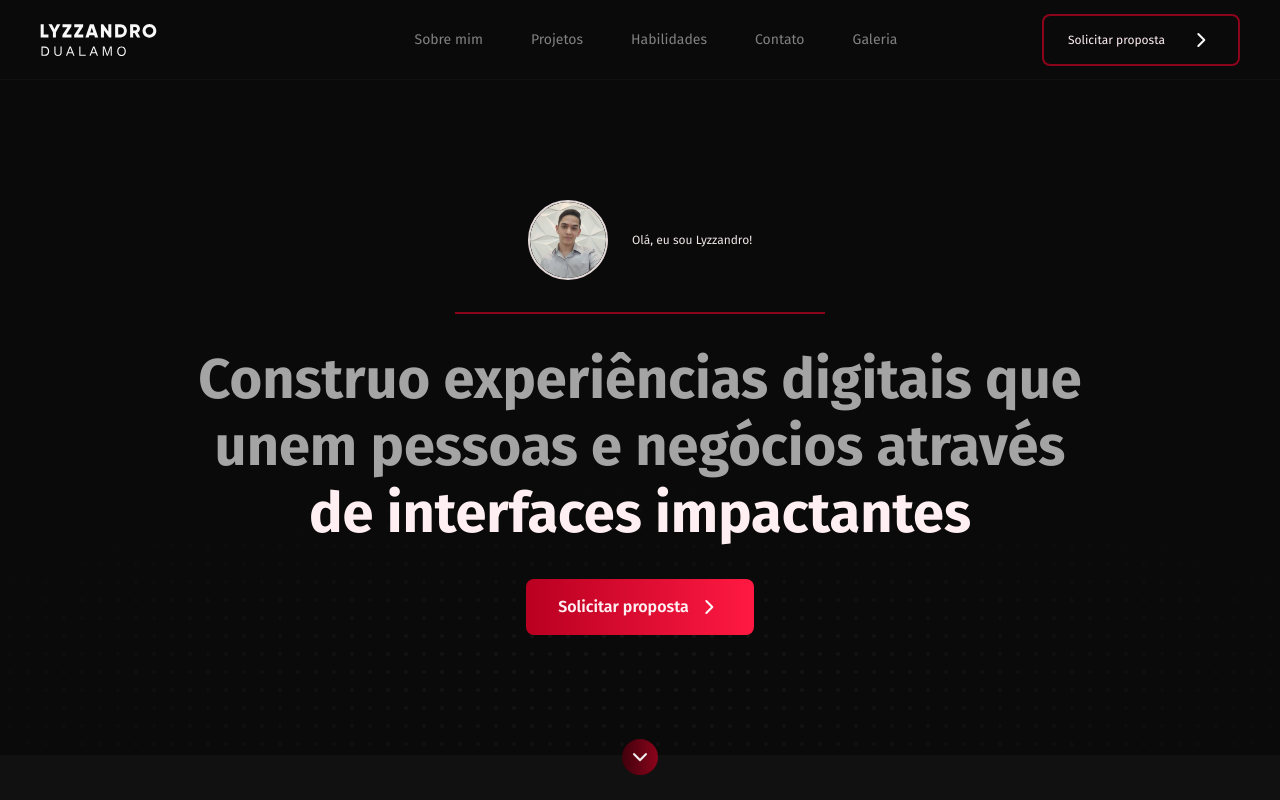
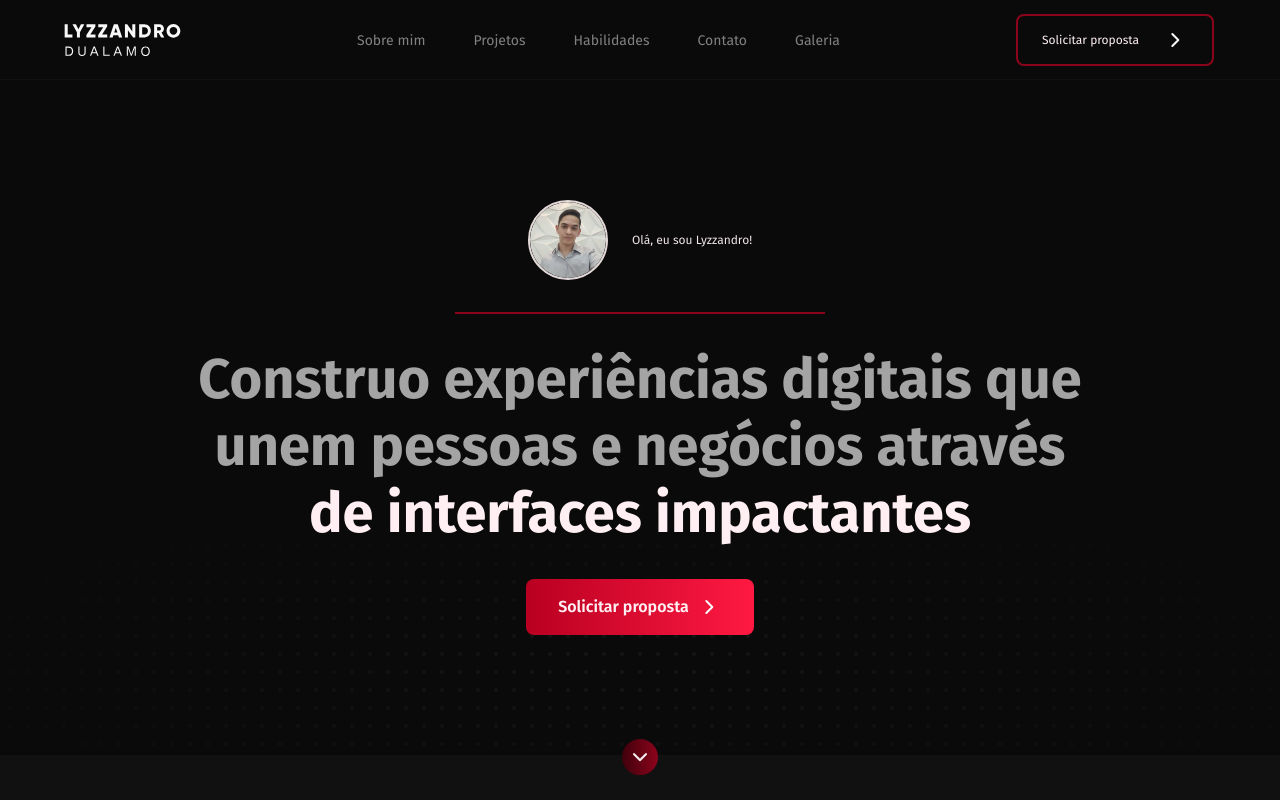
Before and after one commit to lyzzandro/lyzzandro_website, a React (Create React App) app: page / in a window 1280 px wide. Shown: the top 800 px of the page. Built offline with nearby package versions, Linux system fonts and the light colour scheme.

Commit message:
Nova logica da versão funcional do Header

```diff
--- a/src/components/Header/index.js
+++ b/src/components/Header/index.js
@@ -1,6 +1,6 @@
 import '../../styles/header.css';
-import logo from '../../logo.svg';
-import arrow from '../../images/chevron-down.svg';
+import logo from "../../logo.svg";
+import arrow from "../../images/chevron-down.svg";
 export default function Menu() {
     return (
         <div className="Container">
@@ -24,6 +24,7 @@ export default function Menu() {
                             <a href="#galery">Galeria</a>
                         </li>
                     </ul>
+                    <section className="SectionButton">
                         <a
                             href="https://wa.me/5583991017224?text=Oi%2C+Lyzzandro%21+Quero+solicitar+um+projeto+com+voc%C3%AA."
                             target="_blank"
@@ -33,6 +34,7 @@ export default function Menu() {
                                 <img src={arrow} alt="Arrow" />
                             </button>
                         </a>
+                    </section>
                 </div>
             </header>
         </div>
--- a/src/styles/header.css
+++ b/src/styles/header.css
@@ -11,10 +11,11 @@
 }
 
 .Header div {
-    min-width: 1200px;
+    max-width: 1200px;
+    width: 90%;
+    margin: auto;
     display: flex;
     justify-content: space-between;
-    position: relative;
 }
 
 .Container {
@@ -23,25 +24,23 @@
     justify-content: center;
 }
 
-.Logo {
-    position: absolute;
-    left: 0;
-    top: calc(50% - 32px / 2);
-}
-
 .Header ul {
     display: flex;
     flex-direction: row;
     justify-content: space-between;
     list-style: none;
-    position: absolute;
-    right: calc(50% - 563px / 2);
-    top: calc(50% - 80px / 2);
 }
 
 .Header li {
     display: flex;
     align-items: center;
+}
+
+.SectionButton {
+    height: 80px;
+    display: flex;
+    align-items: center;
+    width: 200px;
 }
 
 .Header li a {
@@ -65,22 +64,22 @@
     justify-content: center;
     align-items: center;
     padding: 12px 24px;
+
     gap: 8px;
     border: 2px solid var(--red2);
     border-radius: 8px;
+
     background: transparent;
     color: var(--white);
     transition: Background 0.2s;
+
     font-size: 12px;
     font-weight: 500;
     line-height: 200%;
-    position: absolute;
-    right: 0;
-    top: calc(50% - 52px / 2);
     animation: slideof 0.2s forwards;
 }
 
-button:hover {
+.RedButton:hover {
     background: var(--red2);
     border: 2px solid var(--red2);
     color: var(--gray2);
@@ -117,11 +116,8 @@ button:hover {
         justify-content: center;
     }
 
-    .Header ul {
-        display: none;
-    }
-
-    .RedButton {
+    .Header ul,
+    .SectionButton {
         display: none;
     }
 }
```
Lines whose indentation alone changed are shown as unchanged.
